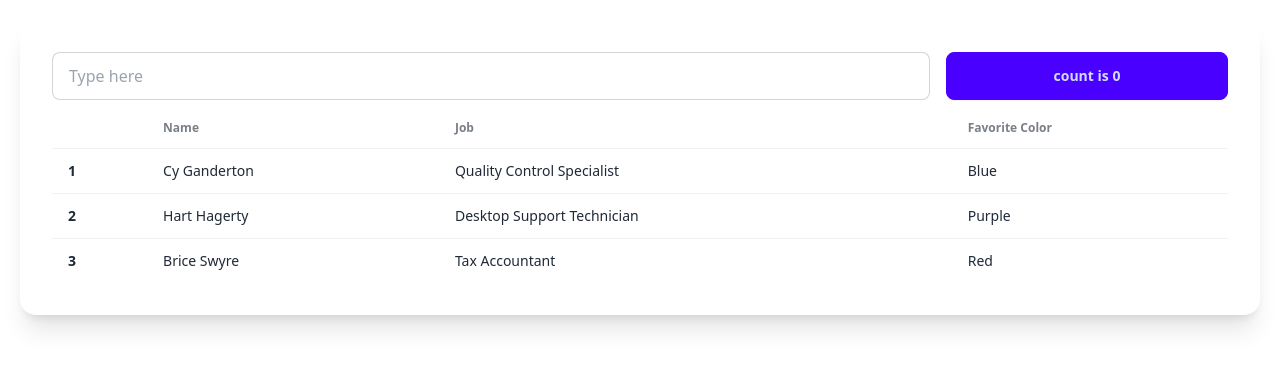
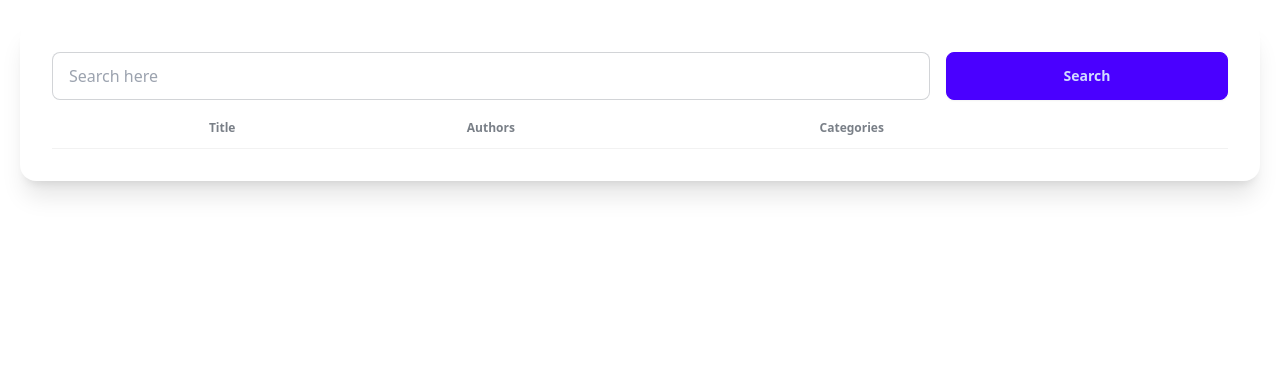
Before and after one commit to johnreybacal/libro, a React (Vite) app: page / in a window 1280 px wide. Shown: the top 368 px of the page. Built offline with nearby package versions, Linux system fonts and the light colour scheme.

Commit message:
simple search

```diff
--- a/package.json
+++ b/package.json
@@ -10,6 +10,7 @@
     "preview": "vite preview"
   },
   "dependencies": {
+    "axios": "^1.7.7",
     "react": "^18.3.1",
     "react-dom": "^18.3.1"
   },
--- a/src/App.tsx
+++ b/src/App.tsx
@@ -1,19 +1,63 @@
 import { useState } from 'react'
+import axios from 'axios'
 import './App.css'
 
+interface Book {
+  title: string;
+  authors: string[];
+  categories: string[];
+  thumbnail: string;
+}
+
 function App() {
-  const [count, setCount] = useState(0)
+  const [search, setSearch] = useState<string>("")
+  const [books, setBooks] = useState<Book[]>([])
+
+  async function performSearch() {
+    axios.get("https://www.googleapis.com/books/v1/volumes", {
+      params: {
+        q: search
+      }
+    })
+      .then(function (response) {
+        // handle success
+        const items: [] = response.data.items;
+        const books: Book[] = [];
+        items.forEach(({ volumeInfo }) => {
+          const { title, authors, categories } = volumeInfo;
+          const { thumbnail } = volumeInfo['imageLinks']
+          books.push({ title, authors, categories, thumbnail })
+        })
+        setBooks(books)
+      })
+      .catch(function (error) {
+        // handle error
+        console.log(error);
+      })
+      .finally(function () {
+        // always executed
+      });
+  }
 
   return (
     <div className="card bg-base-100 shadow-xl m-5">
       <div className="card-body">
         <div className="grid grid-cols-4 gap-4">
           <div className='grid col-span-3'>
-          <input type="text" placeholder="Type here" className="input input-bordered w-full" />
+            <input
+              type="text"
+              value={search}
+              onChange={(event) => {
+                const value = event.target.value;
+                setSearch(value);
+              }}
+              placeholder="Search here"
+              className="input input-bordered w-full"
+            />
           </div>
           <div className='grid col-span-1'>
-        <button className="btn btn-primary" onClick={() => setCount((count) => count + 1)}>
-          count is {count}
+            <button className="btn btn-primary" onClick={performSearch}>
+              Search
             </button>
           </div>
         </div>
@@ -21,33 +65,25 @@ function App() {
           <thead>
             <tr>
               <th></th>
-            <th>Name</th>
-            <th>Job</th>
-            <th>Favorite Color</th>
+              <th>Title</th>
+              <th>Authors</th>
+              <th>Categories</th>
             </tr>
           </thead>
           <tbody>
-          {/* row 1 */}
-          <tr>
-            <th>1</th>
-            <td>Cy Ganderton</td>
-            <td>Quality Control Specialist</td>
-            <td>Blue</td>
-          </tr>
-          {/* row 2 */}
-          <tr>
-            <th>2</th>
-            <td>Hart Hagerty</td>
-            <td>Desktop Support Technician</td>
-            <td>Purple</td>
-          </tr>
-          {/* row 3 */}
-          <tr>
-            <th>3</th>
-            <td>Brice Swyre</td>
-            <td>Tax Accountant</td>
-            <td>Red</td>
-          </tr>
+            {
+              books.map((book, index) => {
+                return (<tr key={index}>
+                  <div className="mask mask-squircle h20 w-12">
+                    <img
+                      src={book.thumbnail}
+                      alt={book.title} />
+                  </div>
+                  <th>{book.title}</th>
+                  <td>{book.authors?.join(", ")}</td>
+                  <td>{book.categories?.join(", ")}</td>
+                </tr>)
+              })}
           </tbody>
         </table>
       </div>
```
Also changed, not shown: 1 other file (tests, documents, lock files or other folders). Lines whose indentation alone changed are shown as unchanged.
